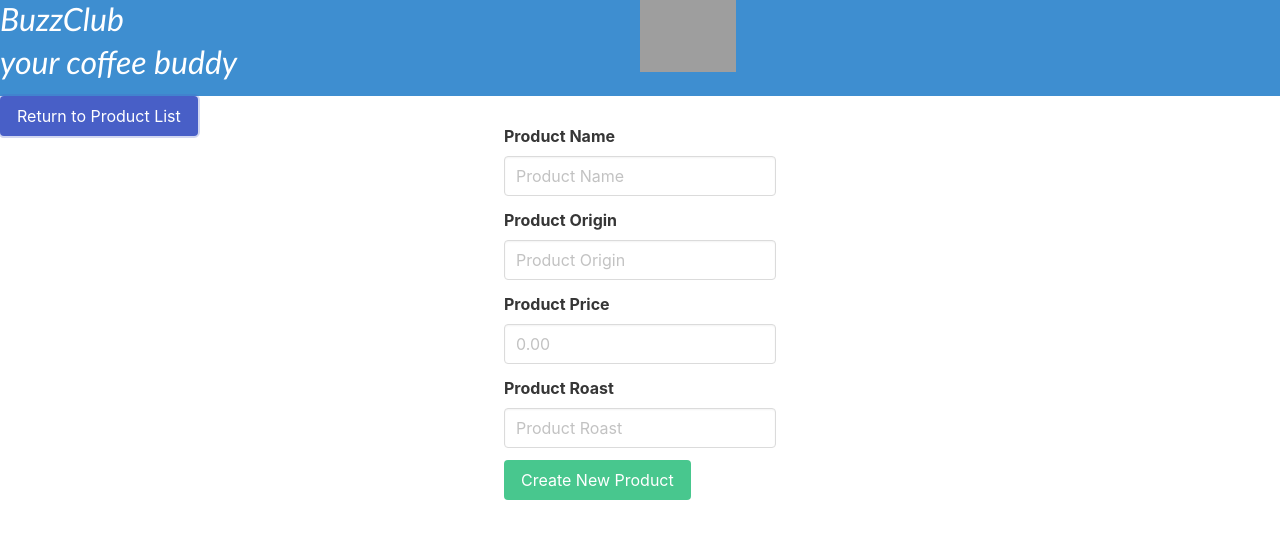
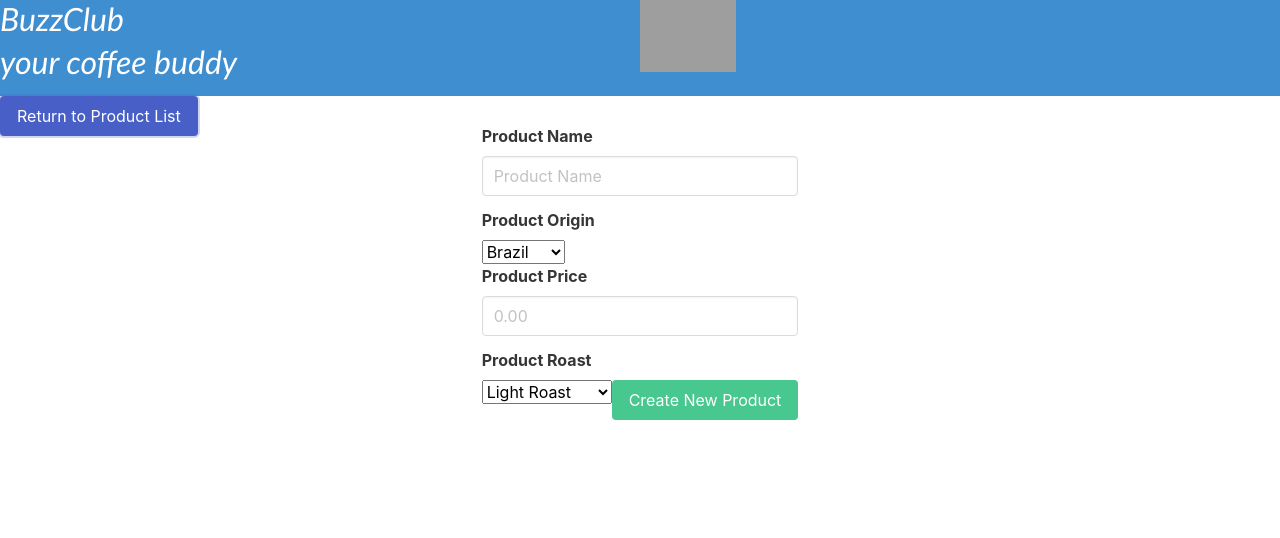
Before and after one commit to paulkasidit/inventory_tracker, a React (Create React App) app: page / in a window 1280 px wide. Both pictures are taken after a click on the button "Add Product". Shown: the top 538 px of the page. Built offline with nearby package versions, Linux system fonts and the light colour scheme; grey boxes are pictures that could not be loaded.

Commit message:
changed origin roast to drop down selection

```diff
--- a/src/components/Product.js
+++ b/src/components/Product.js
@@ -6,6 +6,7 @@
     <React.Fragment>
       <div onClick = {() => props.whenProductClicked(props.id)}>
         <h3>{props.name} - {props.price}</h3>
+        <p><em>{props.origin}</em></p>
         <p><em>{(Math.round(props.price * 100) / 100).toFixed(2)}</em></p>
         <p><em>{props.roast}</em></p>
           {props.quantity === 0
--- a/src/components/ProductControl.js
+++ b/src/components/ProductControl.js
@@ -103,7 +103,7 @@
     else if (this.state.formVisibleOnPage) {
       currentlyVisibleState = <NewProductForm onNewProductCreation = {this.handleAddingNewProductToList}  />;
       buttonText = "Return to Product List";
-    } else {
+    } else{
       currentlyVisibleState = <ProductList
       productList={this.state.mainProductList}
       onProductSelection={this.handleChangingSelectedProduct}
--- a/src/components/ProductList.js
+++ b/src/components/ProductList.js
@@ -8,9 +8,10 @@
     <React.Fragment>
       <hr/>
         <div class = "columns is-centered">
-          {props.productList.map((product) =>
           <div class = "column">
               <div class = "box">
+                  {props.productList.length > 0
+                  ? props.productList.map((product) =>
                         <Product whenProductClicked = {props.onProductSelection}
                         name = {product.name}
                         origin = {product.origin}
@@ -21,11 +22,12 @@
                         id = {product.id}
                         key = {product.id}
                         />
+                  )
+                :<p>Add some new products</p>
+                  }
              </div>
             </div>
-          )}
           </div>
-
     </React.Fragment>
   )
 }
--- a/src/components/ReusableForm.js
+++ b/src/components/ReusableForm.js
@@ -18,17 +18,14 @@
                 />
               </div>
             </div>
+
             <label class = "label">Product Origin</label>
-            <div class = "field">
-              <div class = "control">
-                <input
-                class = "input"
-                type = "text"
-                name = "origin"
-                placeholder="Product Origin"
-                />
-              </div>
-            </div>
+            <select name = "origin">
+              <option value = "Brazil">Brazil</option>
+              <option value = "Ethiopia">Ethiopia</option>
+              <option value = "Kenya">Kenya</option>
+            </select>
+
             <label class = "label">Product Price</label>
             <div class = "field">
               <div class = "control">
@@ -40,48 +37,20 @@
                 />
               </div>
             </div>
+
             <label class = "label">Product Roast</label>
-            <div class = "field">
-              <div class = "control">
-                <input
-                class = "input"
-                type = "text"
-                name = "roast"
-                placeholder="Product Roast"
-                />
-              </div>
-            </div>
+            <select name = "roast">
+              <option value = "Light">Light Roast</option>
+              <option value = "Medium">Medium Roast</option>
+              <option value = "Dark">Dark Roast</option>
+            </select>
+
             <button class = "button is-success is outlined" type = "submit">
               {props.buttonText}
             </button>
           </form>
       </div>
 
-
-
-      {/* <form onSubmit={props.formSubmissionHandler}>
-        <input
-          type = "text"
-          name = "name"
-          placeholder="Product Name"
-        />
-        <input
-          type = "text"
-          name = "origin"
-          placeholder="Product Origin"
-        />
-        <input
-          type = "text"
-          name = "price"
-          placeholder="Product Price"
-        />
-        <input
-          type = "text"
-          name = "roast"
-          placeholder="Product Roast"
-        />
-        <button type = "submit">{props.buttonText}</button>
-      </form> */}
     </React.Fragment>
   )
 }
```
Lines whose indentation alone changed are shown as unchanged.
